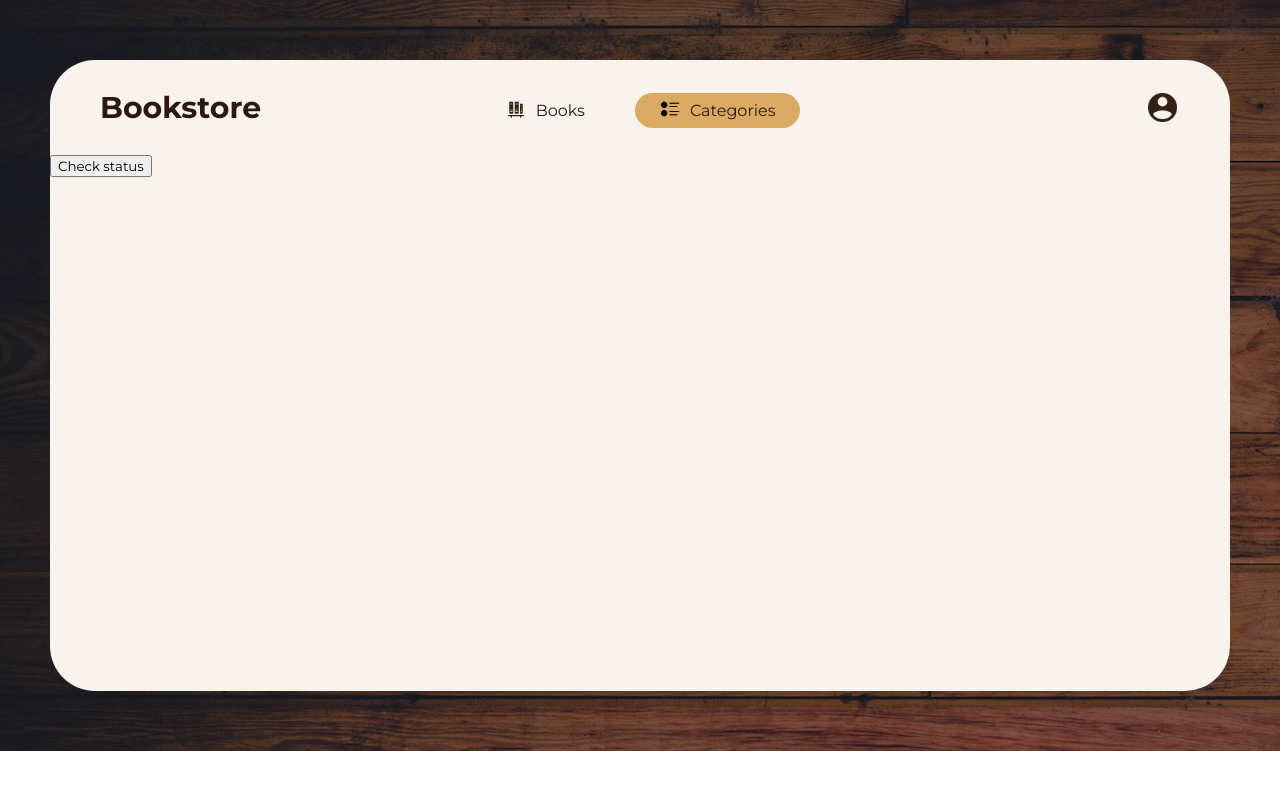
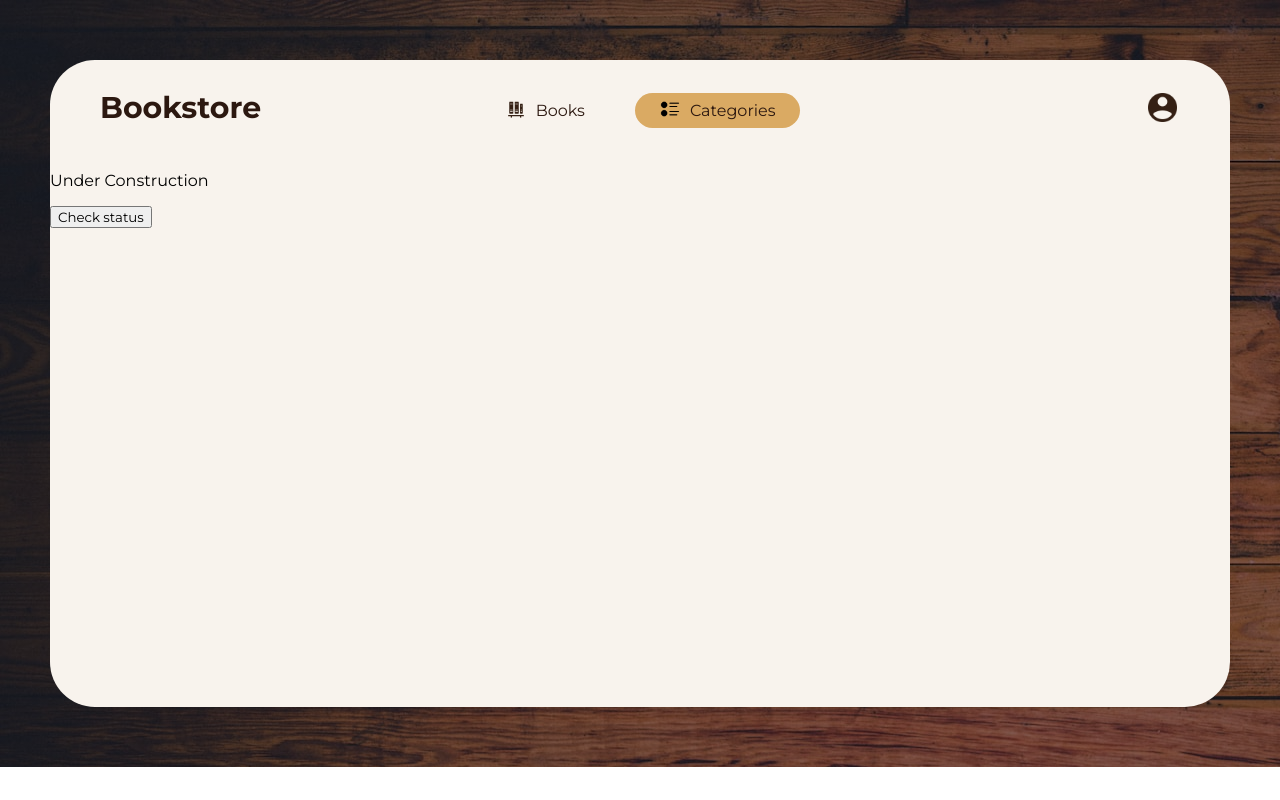
Before and after one commit to Shisui6/bookstore, a React (Create React App) app: page /categories in a window 1280 px wide. Both pictures are taken after a click on the button "Check status". Built offline with nearby package versions, Linux system fonts and the light colour scheme.

Commit message:
Implement PR changes

```diff
--- a/src/components/Categories/Categories.jsx
+++ b/src/components/Categories/Categories.jsx
@@ -1,12 +1,14 @@
-import { useDispatch } from 'react-redux';
+import { useDispatch, useSelector } from 'react-redux';
 import './Categories.css';
-import { statusAction } from '../../redux/categories/categories';
+import { statusAction, selectCategories } from '../../redux/categories/categories';
 
 const Categories = () => {
   const dispatch = useDispatch();
+  const cat = useSelector(selectCategories);
 
   return (
     <div className="categories">
+      {cat.length ? <p>{cat}</p> : ''}
       <button type="button" onClick={() => dispatch(statusAction())}>Check status</button>
     </div>
   );
--- a/src/redux/categories/categories.js
+++ b/src/redux/categories/categories.js
@@ -14,3 +14,5 @@ export default (state = initialState, action) => {
 export const statusAction = () => ({
   type: STATUS,
 });
+
+export const selectCategories = (state) => state.categories;
```
